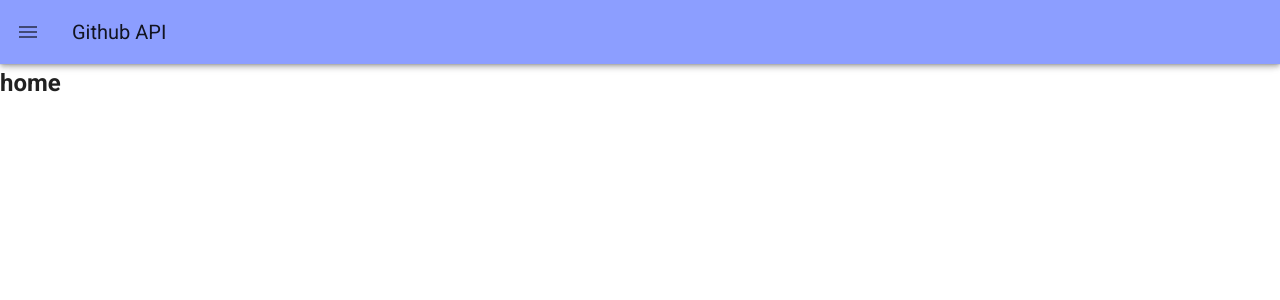
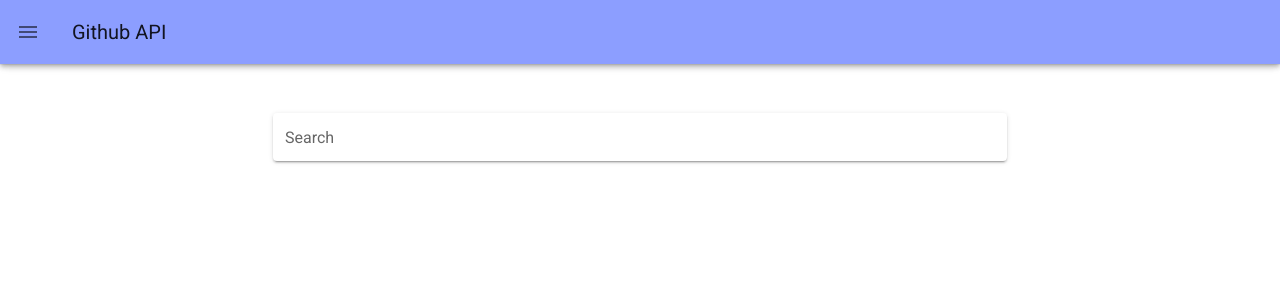
Before and after one commit to LysiukOleksandr/GITHUB-DASHBOARD-APP, a Vue app: page /#/ in a window 1280 px wide. Shown: the top 300 px of the page. Built offline with nearby package versions, Linux system fonts and the light colour scheme.

Commit message:
search-field component(layout)

```diff
--- a/src/App.vue
+++ b/src/App.vue
@@ -2,7 +2,9 @@
   <v-app>
 <toolbar></toolbar>
   <v-main>
-    <router-view></router-view>
+    <v-container>
+      <router-view></router-view>
+    </v-container>
   </v-main>
   </v-app>
 </template>
--- a/src/components/search-field.vue
+++ b/src/components/search-field.vue
@@ -1,18 +1,11 @@
 <template >
-   <v-form >
-    <v-container>
-      <v-row  >
-
-        <v-col cols="12" xs='12'>
+   <v-form class="mt-3">
+    <v-col class="mx-auto" cols="12" sm="8" xl="5" >
           <v-text-field
-            label="Solo"
-            single-line
-            solo
+            label="Search"
+             solo
           ></v-text-field>
         </v-col>
-
-      </v-row>
-    </v-container>
   </v-form>
 </template>
 
--- a/src/views/Home.vue
+++ b/src/views/Home.vue
@@ -1,12 +1,16 @@
 <template>
   <div class="home">
-    <h2>home</h2>
+    <v-container >
+     <search-field></search-field>
+        </v-container>
   </div>
 </template>
-
 <script>
+import searchField from '../components/search-field'
 export default {
-  name: 'Home'
-
+  name: 'Home',
+  components: {
+    'search-field': searchField
+  }
 }
 </script>
```
